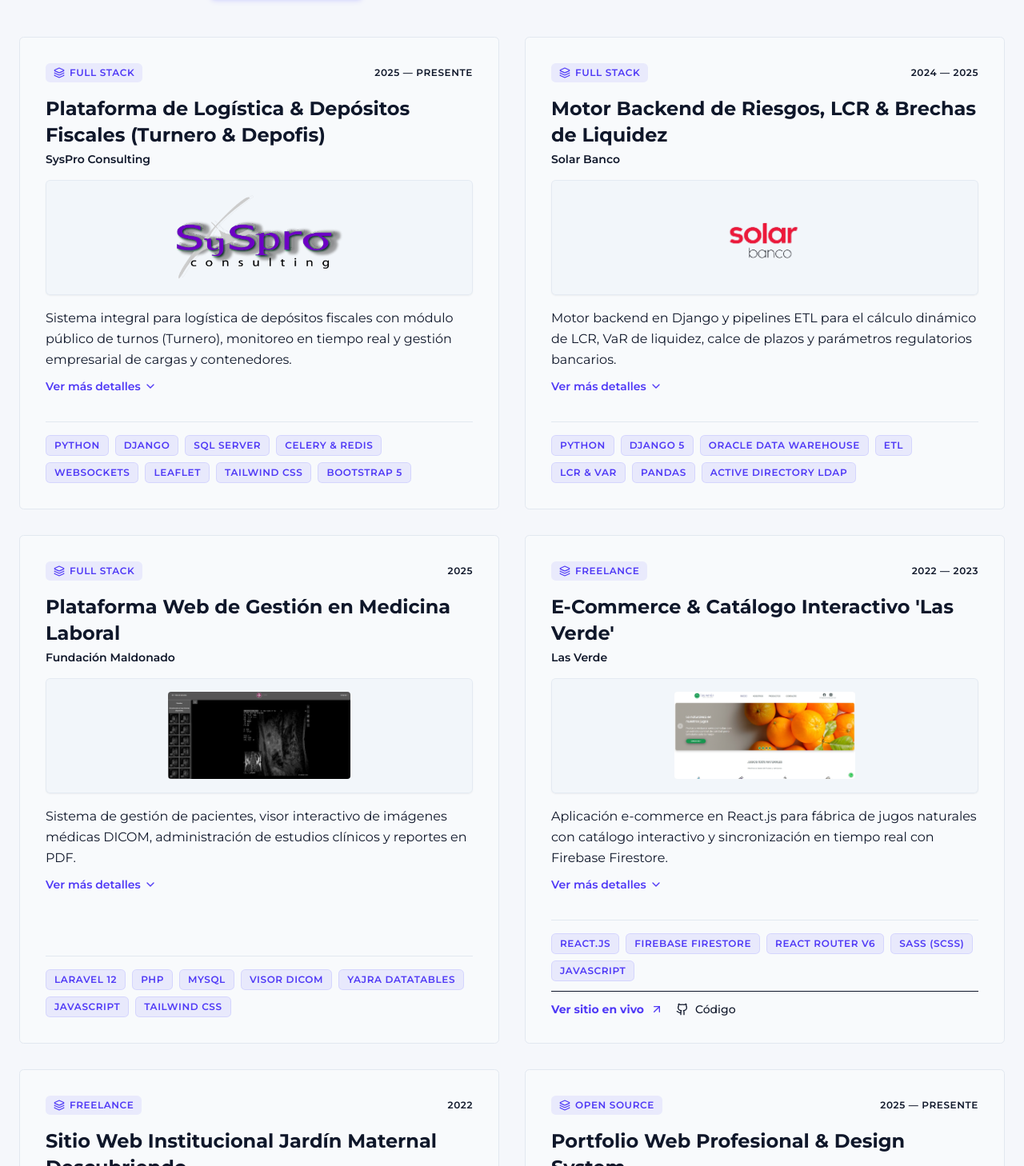
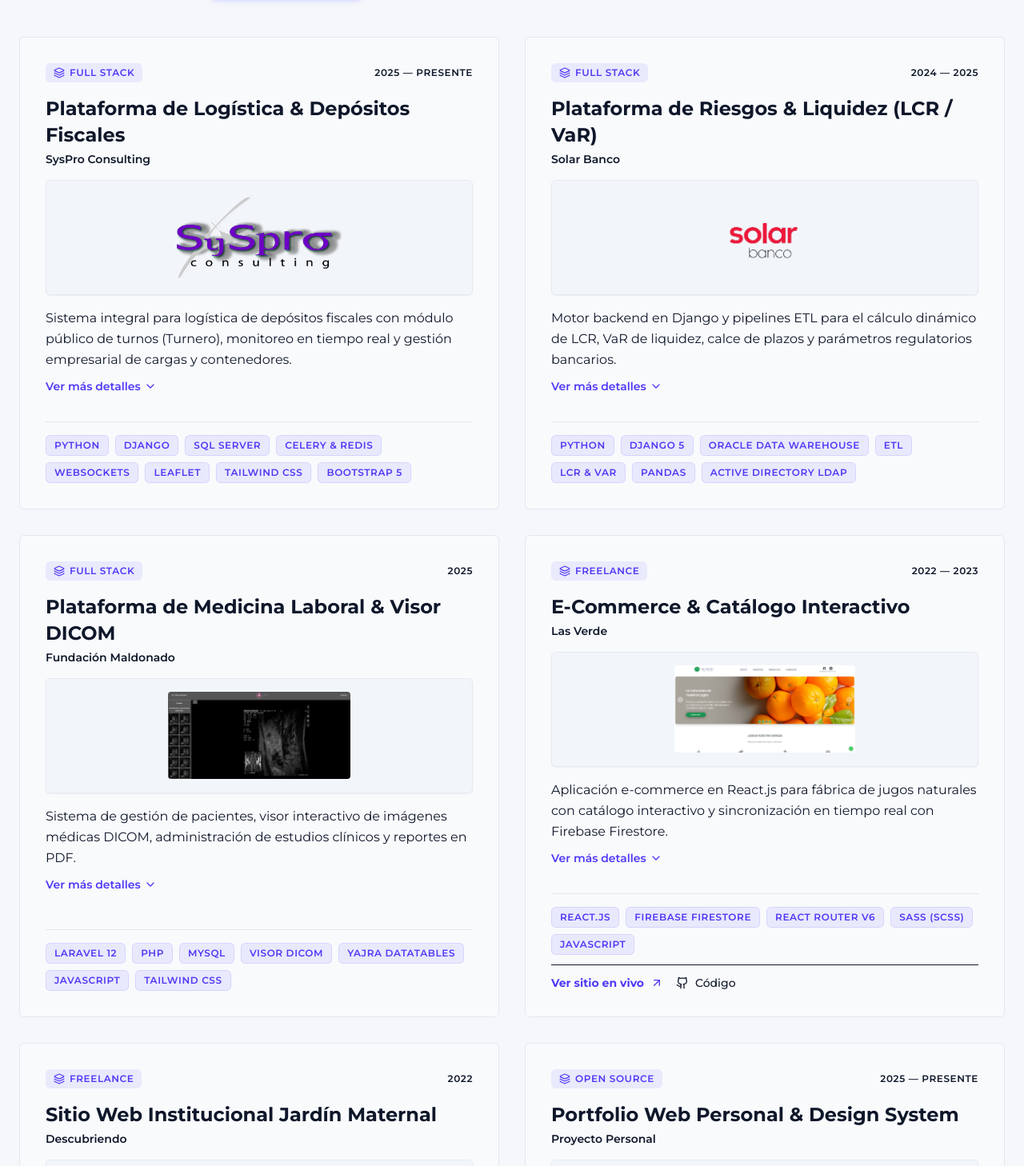
Before and after one commit to GustavoBaranda/Portfolio, a Next.js app: page /projects in a window 1280 px wide. Shown: the part 412-1870 px from the top of the page at 80% size. Built offline with nearby package versions, Linux system fonts and the light colour scheme; no server answers.

Commit message:
docs(projects): refine project titles for cleaner typography and consistency

```diff
--- a/src/data/projectsData.js
+++ b/src/data/projectsData.js
@@ -8,7 +8,7 @@ export const PROJECT_CATEGORIES = [
 export const PROJECTS = [
   {
     id: "syspro-logistica",
-    title: "Plataforma de Logística & Depósitos Fiscales (Turnero & Depofis)",
+    title: "Plataforma de Logística & Depósitos Fiscales",
     category: "full-stack",
     categoryLabel: "Full Stack",
     company: "SysPro Consulting",
@@ -25,7 +25,7 @@ export const PROJECTS = [
   },
   {
     id: "solar-banco-etl",
-    title: "Motor Backend de Riesgos, LCR & Brechas de Liquidez",
+    title: "Plataforma de Riesgos & Liquidez (LCR / VaR)",
     category: "full-stack",
     categoryLabel: "Full Stack",
     company: "Solar Banco",
@@ -42,7 +42,7 @@ export const PROJECTS = [
   },
   {
     id: "fundacion-medicina",
-    title: "Plataforma Web de Gestión en Medicina Laboral",
+    title: "Plataforma de Medicina Laboral & Visor DICOM",
     category: "full-stack",
     categoryLabel: "Full Stack",
     company: "Fundación Maldonado",
@@ -59,7 +59,7 @@ export const PROJECTS = [
   },
   {
     id: "las-verde-ecommerce",
-    title: "E-Commerce & Catálogo Interactivo 'Las Verde'",
+    title: "E-Commerce & Catálogo Interactivo",
     category: "opensource",
     categoryLabel: "Freelance",
     company: "Las Verde",
@@ -76,7 +76,7 @@ export const PROJECTS = [
   },
   {
     id: "maternal-descubriendo",
-    title: "Sitio Web Institucional Jardín Maternal Descubriendo",
+    title: "Sitio Web Institucional Jardín Maternal",
     category: "opensource",
     categoryLabel: "Freelance",
     company: "Descubriendo",
@@ -93,7 +93,7 @@ export const PROJECTS = [
   },
   {
     id: "portfolio-personal",
-    title: "Portfolio Web Profesional & Design System",
+    title: "Portfolio Web Personal & Design System",
     category: "opensource",
     categoryLabel: "Open Source",
     company: "Proyecto Personal",
```
